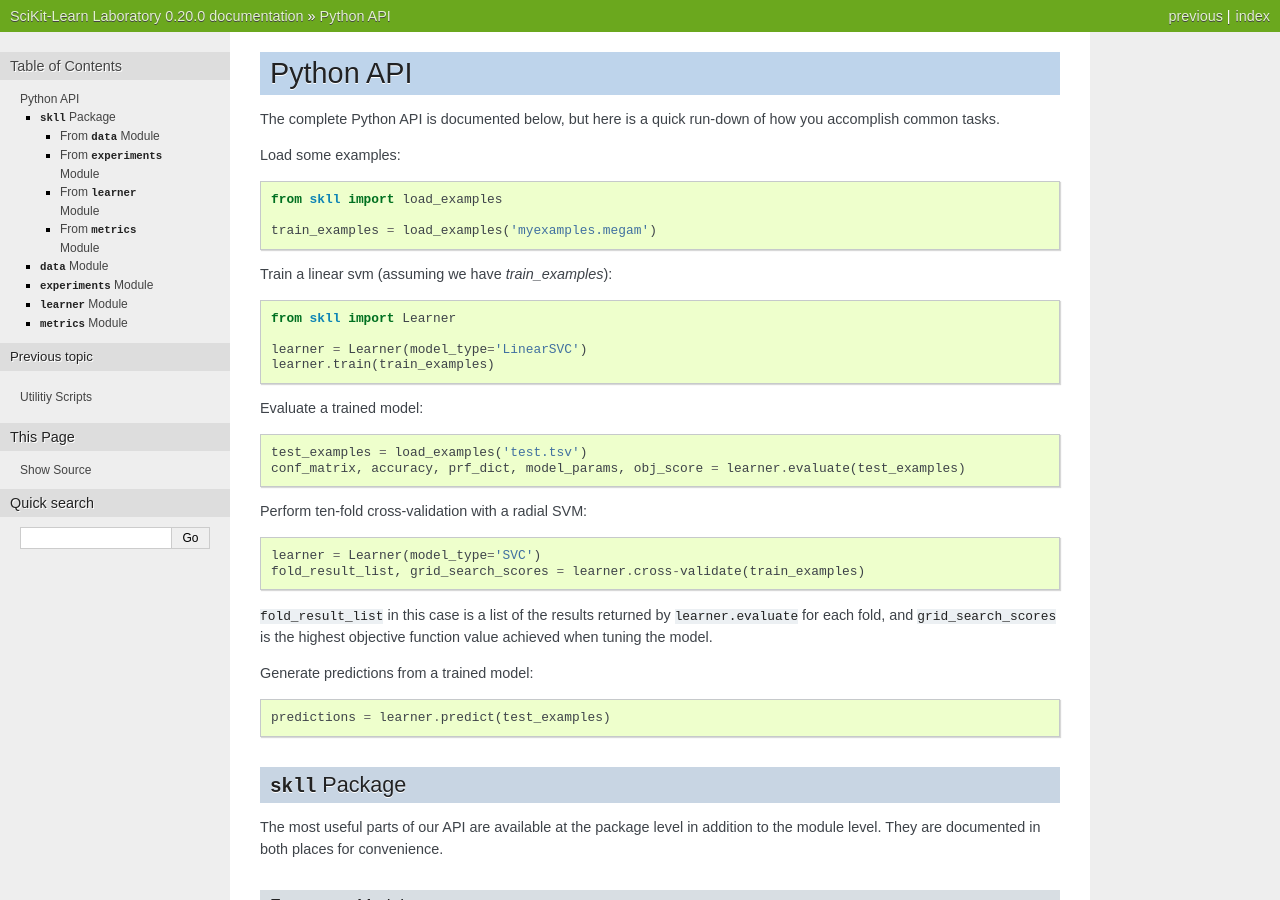
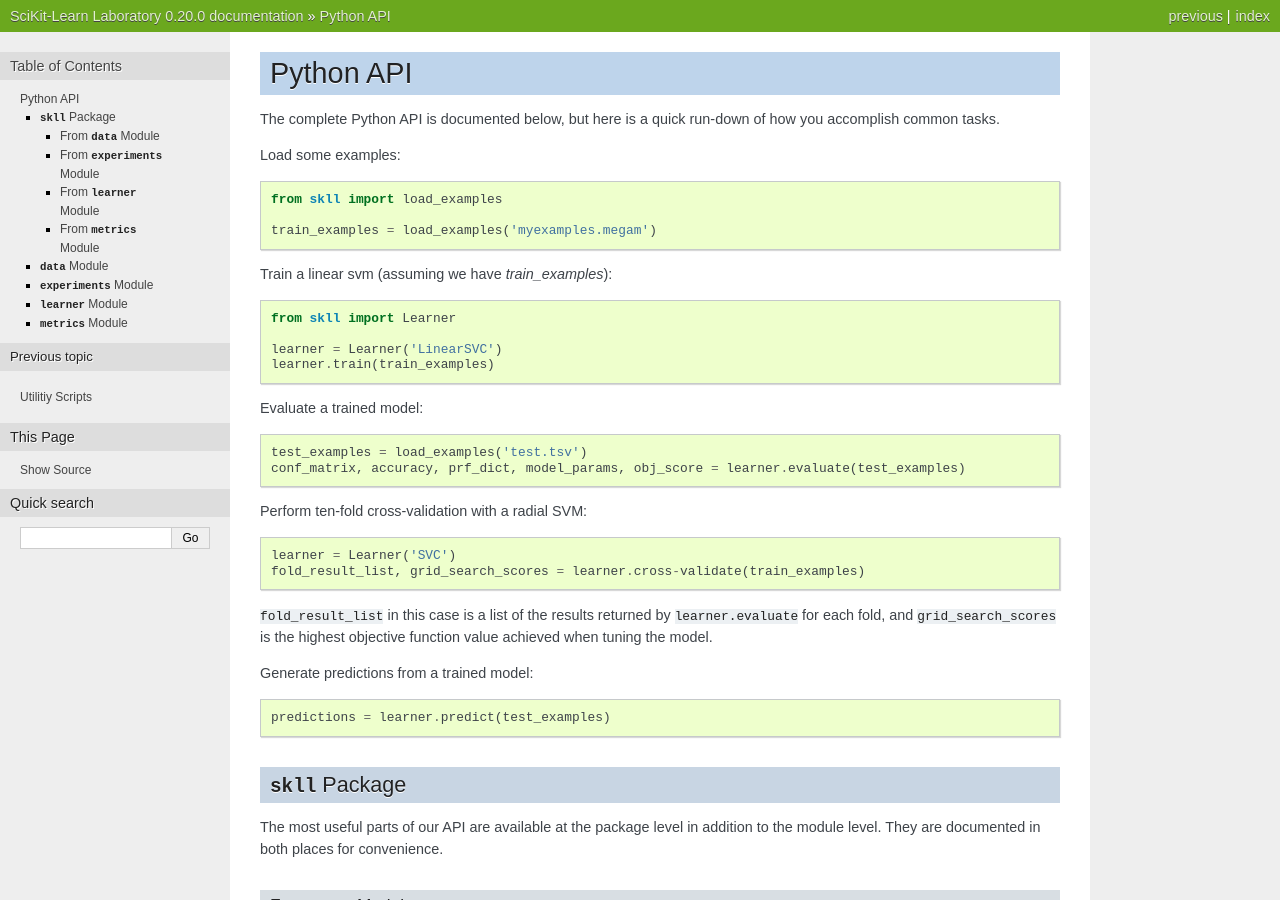
Before and after one commit to EducationalTestingService/skll, a Sphinx documentation site: the page built from doc/skll.rst, in a window 1280 px wide and 900 px high. Built offline with Sphinx 7.4.7, drawn with Linux system fonts in a browser that asks for light colours.

Commit message:
Update Python API documentation to remove references to model_type keyword argument

```diff
--- a/doc/skll.rst
+++ b/doc/skll.rst
@@ -15,7 +15,7 @@ Train a linear svm (assuming we have `train_examples`)::
 
     from skll import Learner
 
-    learner = Learner(model_type='LinearSVC')
+    learner = Learner('LinearSVC')
     learner.train(train_examples)
 
 
@@ -27,7 +27,7 @@ Evaluate a trained model::
 
 Perform ten-fold cross-validation with a radial SVM::
 
-    learner = Learner(model_type='SVC')
+    learner = Learner('SVC')
     fold_result_list, grid_search_scores = learner.cross-validate(train_examples)
 
 ``fold_result_list`` in this case is a list of the results returned by
```
